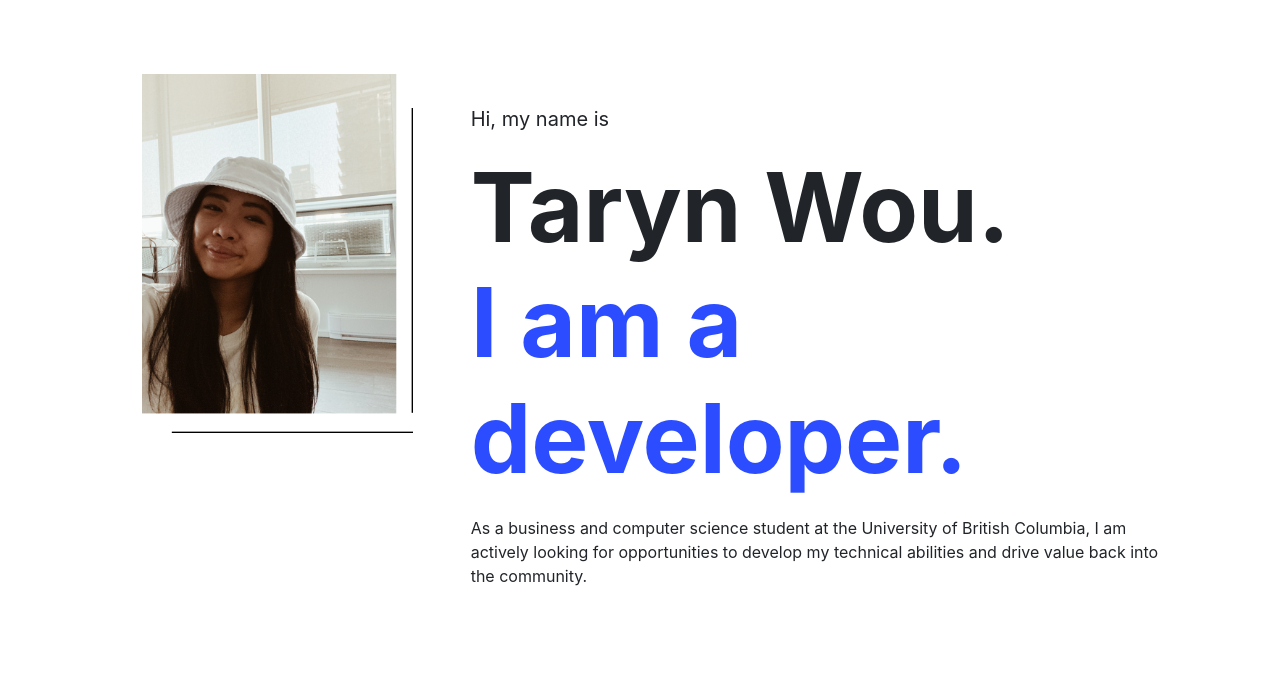
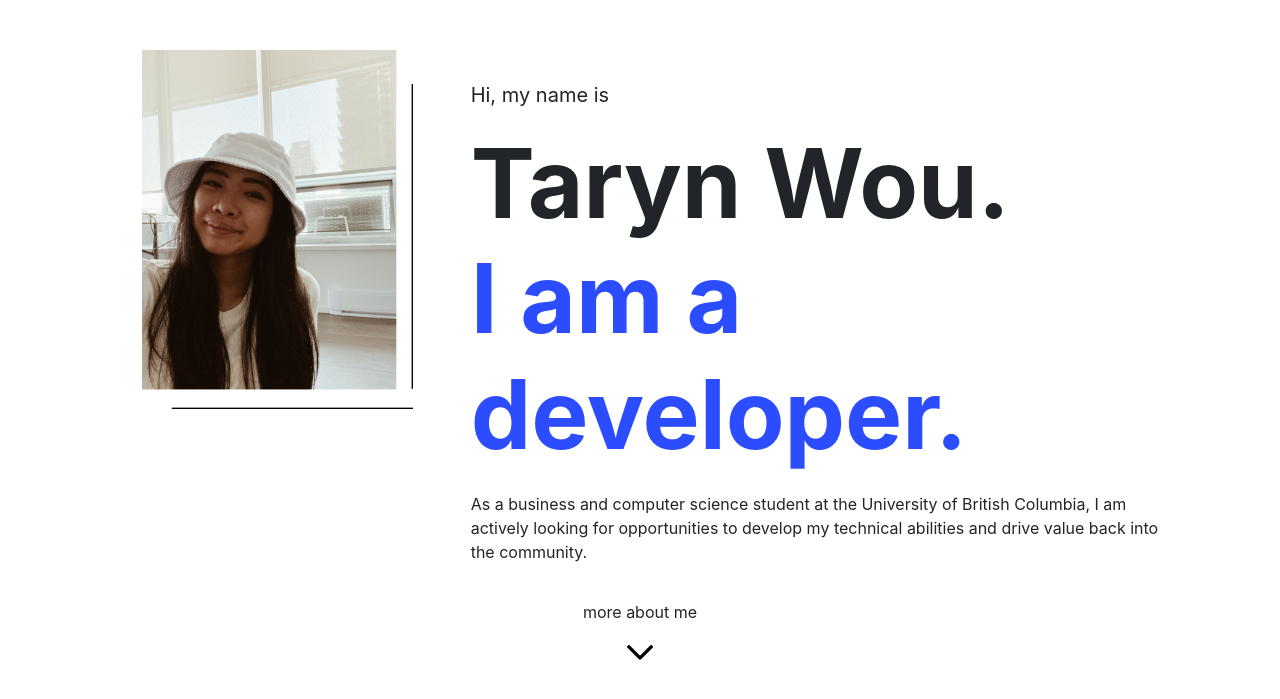
Before and after one commit to tarynwou/portfolio, a Gatsby site: page / in a window 1280 px wide. Shown: the part 167-866 px from the top of the page. Built offline with nearby package versions, Linux system fonts and the light colour scheme; Gatsby itself is replaced by a stand-in of ours.

Commit message:
Added next section link

```diff
--- a/src/images/images.css
+++ b/src/images/images.css
@@ -13,3 +13,10 @@
 	float: right;
 	margin-right: 10%;
 }
+
+.arrow {
+	width: 60px;
+	display: block;
+	margin-left: auto;
+	margin-right: auto;
+}
--- a/src/pages/index.js
+++ b/src/pages/index.js
@@ -2,6 +2,7 @@ import * as React from "react";
 import Navigation from "../components/Navigation";
 import Logo from "../images/tw-logo-1.png";
 import Headshot from "../images/Headshot.png";
+import Arrow from "../images/down-arrow.png";
 import "bootstrap/dist/css/bootstrap.css";
 import "../images/images.css";
 import "../pages/pages.css";
@@ -15,7 +16,6 @@ function IndexPage() {
 				<div class="row">
 					<Navigation></Navigation>
 				</div>
-				<br></br>
 				<br></br>
 				<br></br>
 				<br></br>
@@ -44,6 +44,12 @@ function IndexPage() {
 						</p>
 					</div>
 				</div>
+				<div class="row">
+					<p className="next-sect-link">more about me</p>
+				</div>
+				<div class="row">
+					<img className="arrow" src={Arrow} alt="Down Arrow" />
+				</div>
 			</div>
 		</div>
 		// </main>
--- a/src/pages/pages.css
+++ b/src/pages/pages.css
@@ -39,3 +39,8 @@
 	font-size: 20px;
 	/* font-weight: 600; */
 }
+
+.next-sect-link {
+	text-align: center;
+	padding-top: 20px;
+}
```
Also changed, not shown: src/images/down-arrow.png (added), 3 other files.
